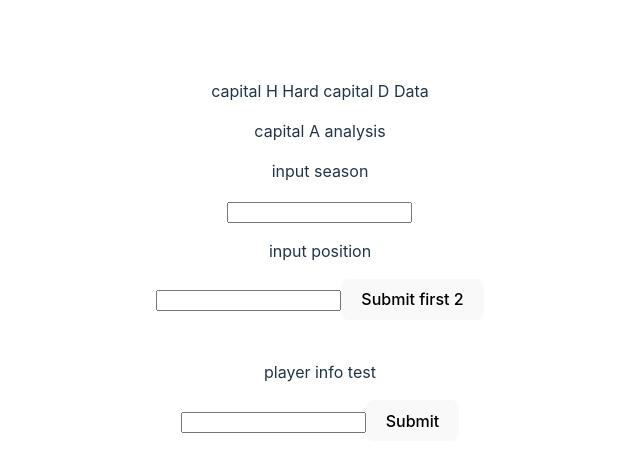
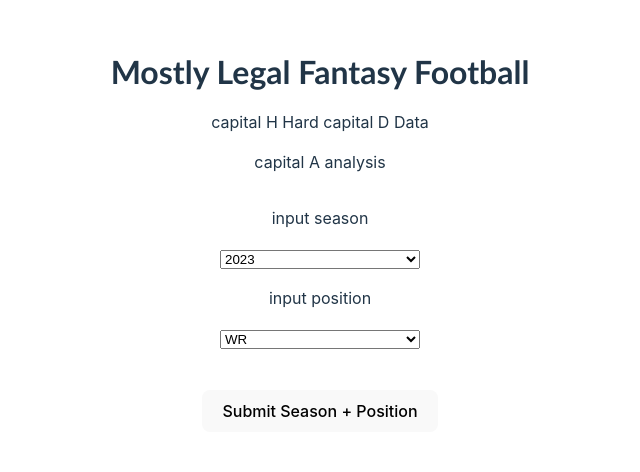
Before and after one commit to daricecrumb/sleeper_project, a React (Vite) app: page / in a window 1280 px wide. Shown: the part 148-620 px from the top of the page, without its empty margins (320-960 px from the left). Built offline with nearby package versions, Linux system fonts and the light colour scheme.

Commit message:
pretty chart and change inputs to dropdowns

```diff
--- a/src/App.css
+++ b/src/App.css
@@ -6,6 +6,10 @@
 }
 .chart {
   margin-top: 40px;
+}
+
+.dropdown {
+  width: 200px;
 }
 
 .logo {
--- a/src/App.jsx
+++ b/src/App.jsx
@@ -17,6 +17,7 @@ function App() {
   return (
     <>
       <div>
+        <h1>Mostly Legal Fantasy Football</h1>
         <p>
           capital H Hard capital D Data
         </p>
@@ -27,16 +28,6 @@ function App() {
       <div >
         <FetchStDevVAvg supabase={supabase} />
       </div>
-      <div>
-        <FetchPlayerInfo supabase={supabase} onDataFetched={handlePlayerInfo} />
-        {/* Display the fetched data */}
-        {playerInfo && (
-          <div>
-            <h2>Fetched Data:</h2>
-            <pre>{JSON.stringify(playerInfo, null, 2)}</pre>
-          </div>
-        )}
-      </div>
     </>
   )
 }
--- a/src/components/fetchStDevVAvg.jsx
+++ b/src/components/fetchStDevVAvg.jsx
@@ -190,25 +190,46 @@ function FetchStDevVAvg({ supabase }) {
     return (
         <>
             <p>input season</p>
-            {/* input and button */}
-            <input
+            <select
+                class = "dropdown"
                 name="inputSeason"
                 type="number"
                 value={inputSeason}
                 onChange={(e) => {
                     setInputSeason(e.target.value);
-                }}
-            />
+                }}>
+                <option value="2023">2023</option>
+                <option value="2022">2022</option>
+                <option value="2021">2021</option>
+                <option value="2020">2020</option>
+                <option value="2019">2019</option>
+                <option value="2018">2018</option>
+                <option value="2017">2017</option>
+                <option value="2016">2016</option>
+                <option value="2015">2015</option>
+                <option value="2014">2014</option>
+                <option value="2013">2013</option>
+                <option value="2012">2012</option>
+                <option value="2011">2011</option>
+                <option value="2010">2010</option>
+            </select>
             <p>input position</p>
-            <input
+            <select
+            class = "dropdown"
                 name="inputPosition"
                 type="text"
                 value={inputPosition}
                 onChange={(e) => {
                     setInputPosition(e.target.value);
-                }}
-            />
-            <button onClick={getStats}>Submit first 2</button>
+                }}>
+                <option value="WR">WR</option>
+                <option value="RB">RB</option>
+                <option value="QB">QB</option>
+                <option value="TE">TE</option>
+            </select>
+            <div>
+                <button class = "chart" onClick={getStats}>Submit Season + Position</button>
+            </div>
             <div id="myDiv" class="chart"/>
         </>
     );
--- a/src/index.css
+++ b/src/index.css
@@ -31,8 +31,15 @@ body {
 }
 
 h1 {
-  font-size: 3.2em;
+  font-size: 2em;
   line-height: 1.1;
+  font-weight: 700; /* Custom boldness */
+  font-family: 'Gill Sans', sans-serif;
+}
+
+div {
+  border-radius: 10px;
+  overflow: hidden;
 }
 
 button {
```
